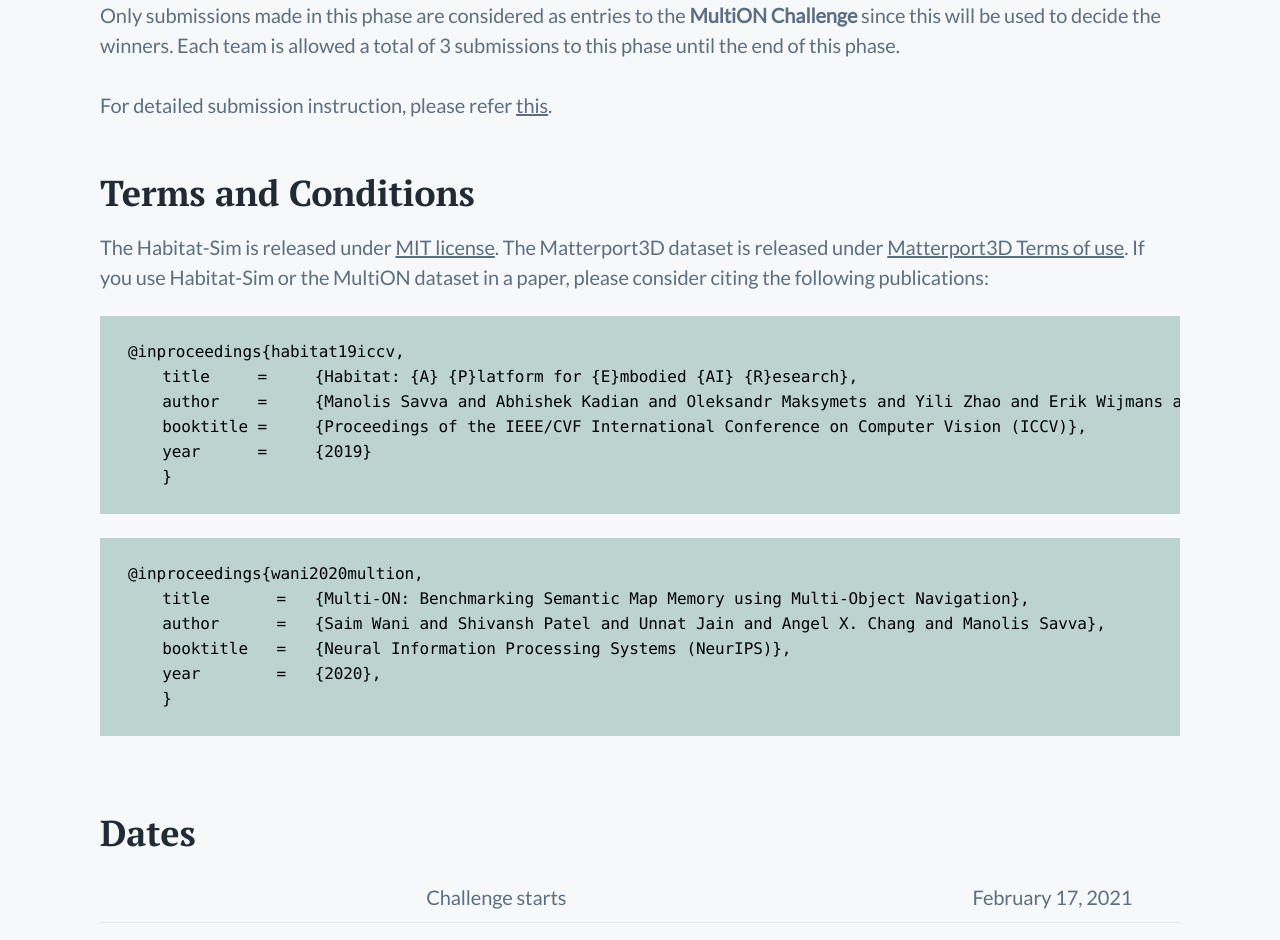
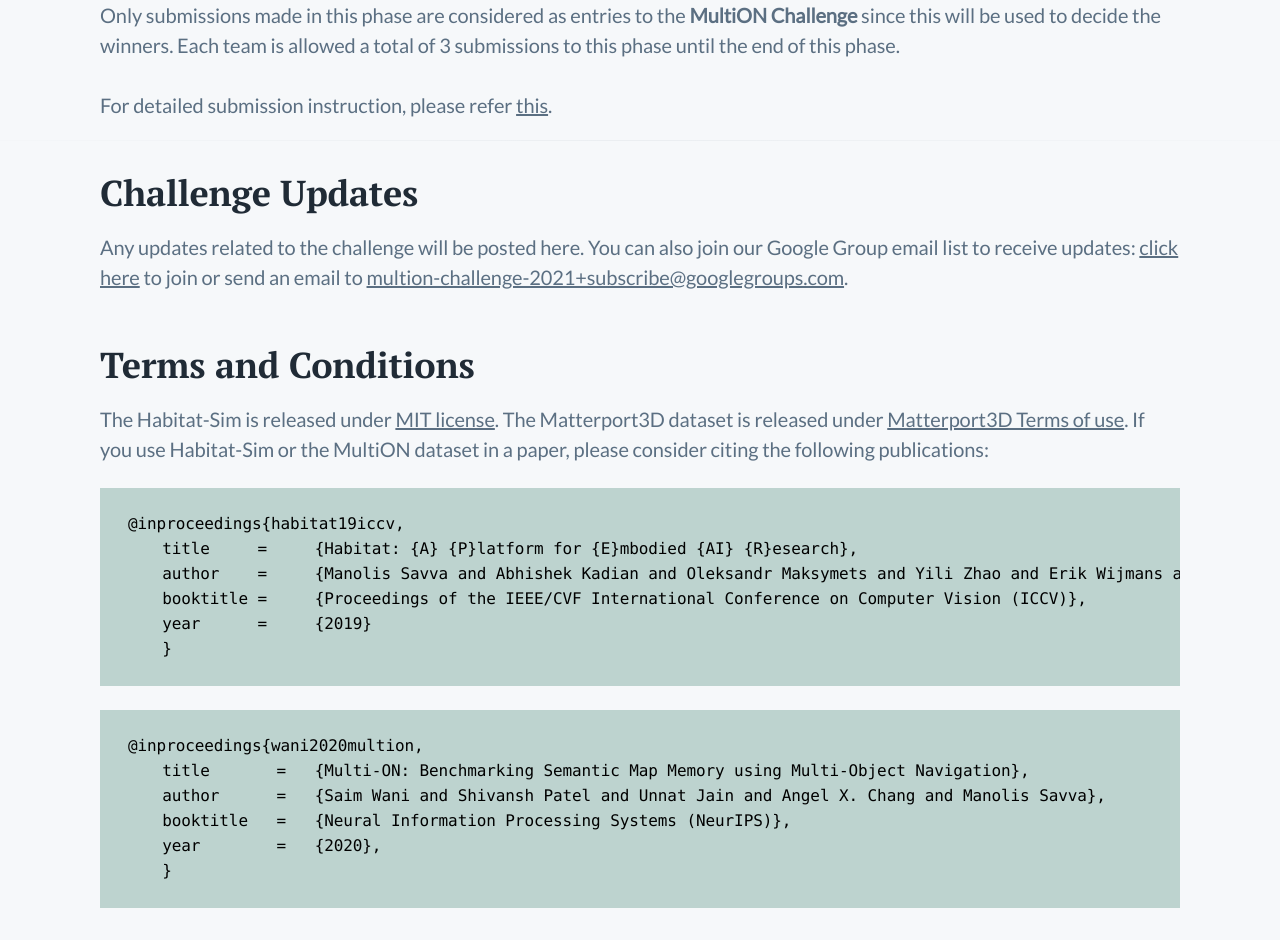
Before and after one commit to multion-challenge/multion-challenge.github.io, a plain HTML site: page index.html in a window 1280 px wide. Shown: the part 1899-2839 px from the top of the page. Drawn offline with nearby package versions, Linux system fonts and the light colour scheme.

Commit message:
added updates section with Google Group info

```diff
--- a/index.html
+++ b/index.html
@@ -121,6 +121,20 @@
                 </div>
             </section>
 
+            <section class="citation section text-left has-top-divider">
+                <div class="container">
+                    <div class="participation-inner section-inner">
+                        <h2 class="section-title mt-0">Challenge Updates</h2>
+                            Any updates related to the challenge will be posted here. You can also join our Google Group email list to receive
+                            updates: <a href="https://groups.google.com/g/multion-challenge-2021/">click here</a> to join or send an email to
+                            <a href="mailto:multion-challenge-2021+subscribe@googlegroups.com?&subject=Subscribe to email list&body=Subscribe">multion-challenge-2021+subscribe@googlegroups.com</a>.
+                            </div>
+                    </div>
+                </div>
+            </section>
+
+
+
             <section class="citation section text-left">
                 <div class="container">
                     <div class="participation-inner section-inner">
```
